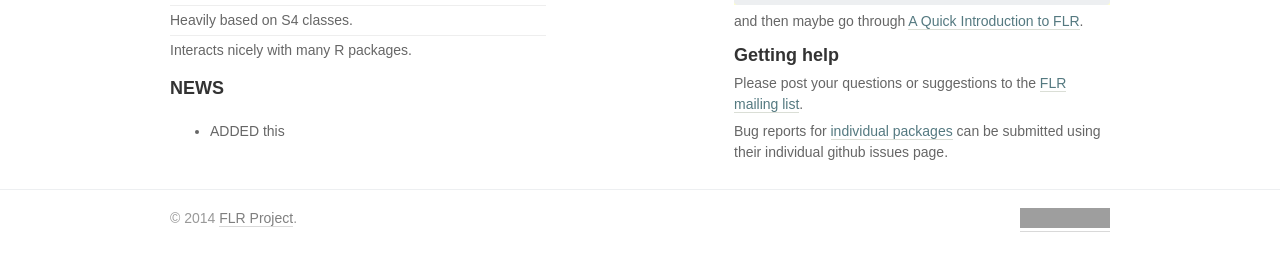
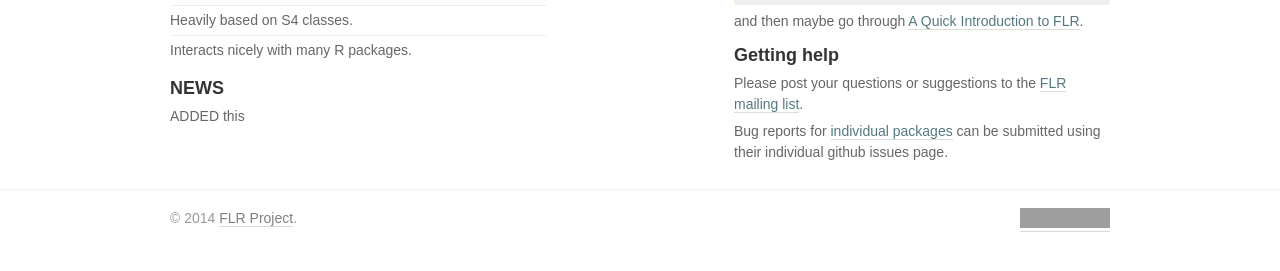
Before and after one commit to flr/flr.github.io, a Jekyll site: the page built from index.html, in a window 1280 px wide. Shown: the part 503-774 px from the top of the page. Built offline with Jekyll 4.4.1, drawn with Linux system fonts in a browser that asks for light colours; some web fonts are replaced; grey boxes are pictures that could not be loaded.

```diff
--- a/_includes/NEWS.md
+++ b/_includes/NEWS.md
@@ -1 +1 @@
-- ADDED this
+ADDED this
```
